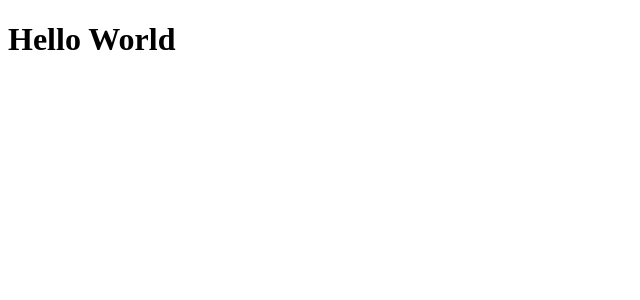
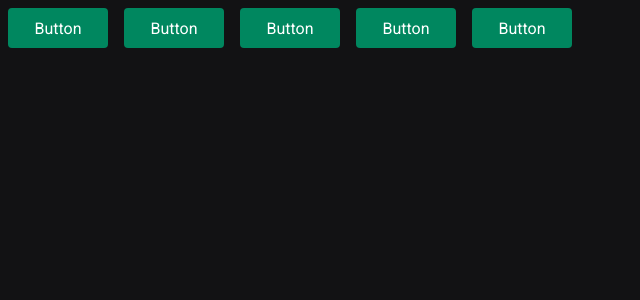
Before and after one commit to alleycarvalho/ignite-timer, a React (Vite) app: page / in a window 1280 px wide. Shown: the top 300 px of the page, without its empty margins (0-640 px from the left). Built offline with nearby package versions, Linux system fonts and the light colour scheme.

Commit message:
feat: add components and styles

```diff
--- a/src/App.tsx
+++ b/src/App.tsx
@@ -1,3 +1,19 @@
+import { ThemeProvider } from 'styled-components'
+
+import { Button } from './components'
+import { GlobalStyle } from './styles/global'
+import { defaultTheme } from './styles/themes'
+
 export function App() {
-  return <h1>Hello World</h1>
+  return (
+    <ThemeProvider theme={defaultTheme}>
+      <Button variant="primary" />
+      <Button variant="secondary" />
+      <Button variant="danger" />
+      <Button variant="success" />
+      <Button />
+
+      <GlobalStyle />
+    </ThemeProvider>
+  )
 }
--- /dev/null
+++ b/src/components/Button.styles.ts
@@ -0,0 +1,17 @@
+import styled from 'styled-components'
+
+export type ButtonVariant = 'primary' | 'secondary' | 'danger' | 'success'
+
+interface ButtonContainerProps {
+  variant: ButtonVariant
+}
+
+export const ButtonContainer = styled.button<ButtonContainerProps>`
+  background-color: ${(props) => props.theme['green-500']};
+  border: 0;
+  border-radius: 4px;
+  color: ${(props) => props.theme.white};
+  height: 40px;
+  margin: 8px;
+  width: 100px;
+`
--- /dev/null
+++ b/src/components/Button.tsx
@@ -0,0 +1,9 @@
+import { ButtonContainer, ButtonVariant } from './Button.styles'
+
+interface ButtonProps {
+  variant?: ButtonVariant
+}
+
+export function Button({ variant = 'primary' }: ButtonProps) {
+  return <ButtonContainer variant={variant}>Button</ButtonContainer>
+}
--- /dev/null
+++ b/src/components/index.ts
@@ -0,0 +1 @@
+export * from './Button'
--- /dev/null
+++ b/src/styles/global.ts
@@ -0,0 +1,25 @@
+import { createGlobalStyle } from 'styled-components'
+
+export const GlobalStyle = createGlobalStyle`
+  * {
+    box-sizing: border-box;
+    margin: 0;
+    padding: 0;
+  }
+
+  :focus {
+    box-shadow: 0 0 0 2px ${(props) => props.theme['green-500']};
+    outline: 0;
+  }
+
+  body {
+    background-color: ${(props) => props.theme['gray-900']};
+    color: ${(props) => props.theme['gray-300']};
+  }
+
+  body, button, input, textarea {
+    font-family: 'Roboto', sans-serif;
+    font-size: 1rem;
+    font-weight: 400;
+  }
+`
--- /dev/null
+++ b/src/styles/themes/default.ts
@@ -0,0 +1,21 @@
+export const defaultTheme = {
+  'gray-100': '#E1E1E6',
+  'gray-300': '#C4C4CC',
+  'gray-400': '#8D8D99',
+  'gray-500': '#7C7C8A',
+  'gray-600': '#323238',
+  'gray-700': '#29292E',
+  'gray-800': '#202024',
+  'gray-900': '#121214',
+
+  'green-300': '#00B37E',
+  'green-500': '#00875F',
+  'green-700': '#015F43',
+
+  'red-500': '#AB222E',
+  'red-700': '#7A1921',
+
+  'yellow-500': '#FBA94C',
+
+  white: '#FFF',
+}
--- /dev/null
+++ b/src/styles/themes/index.ts
@@ -0,0 +1 @@
+export * from './default'
```
